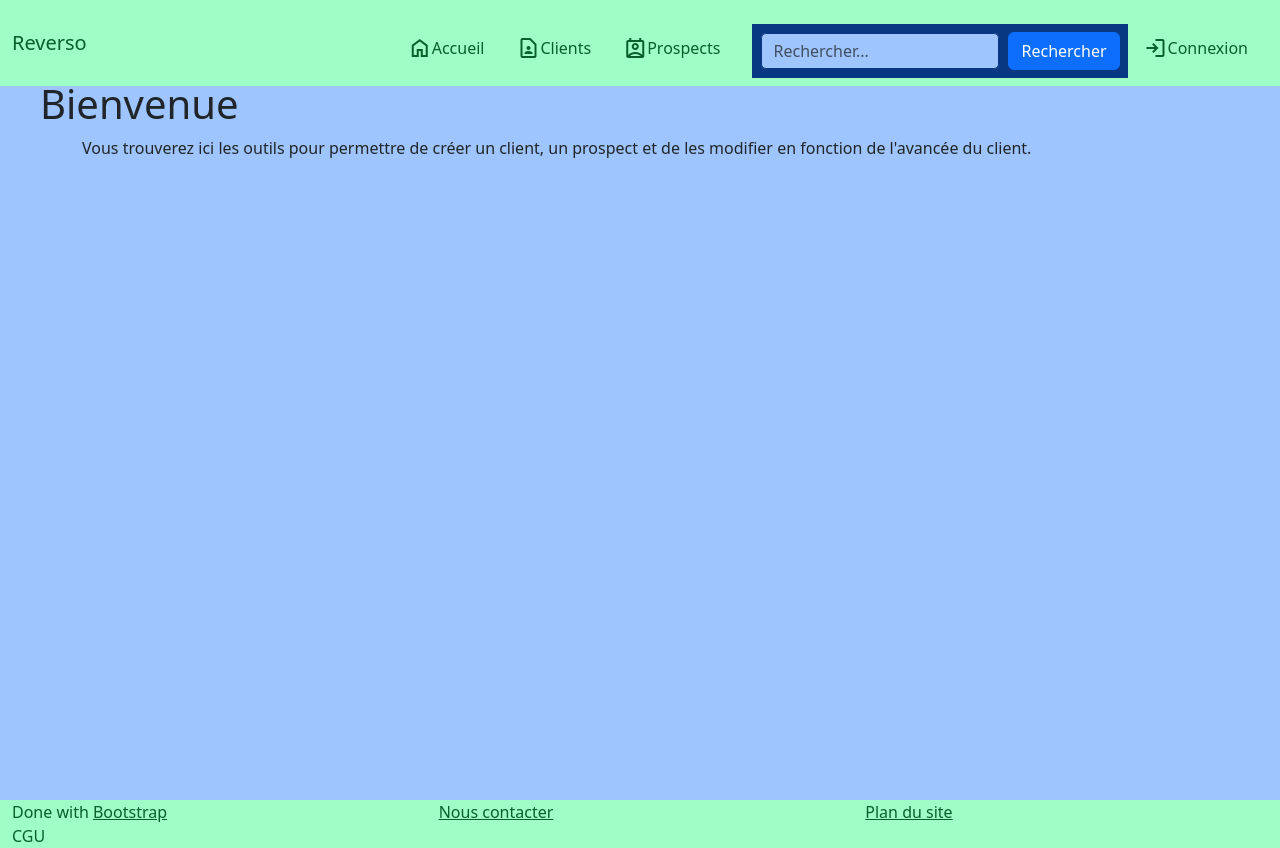
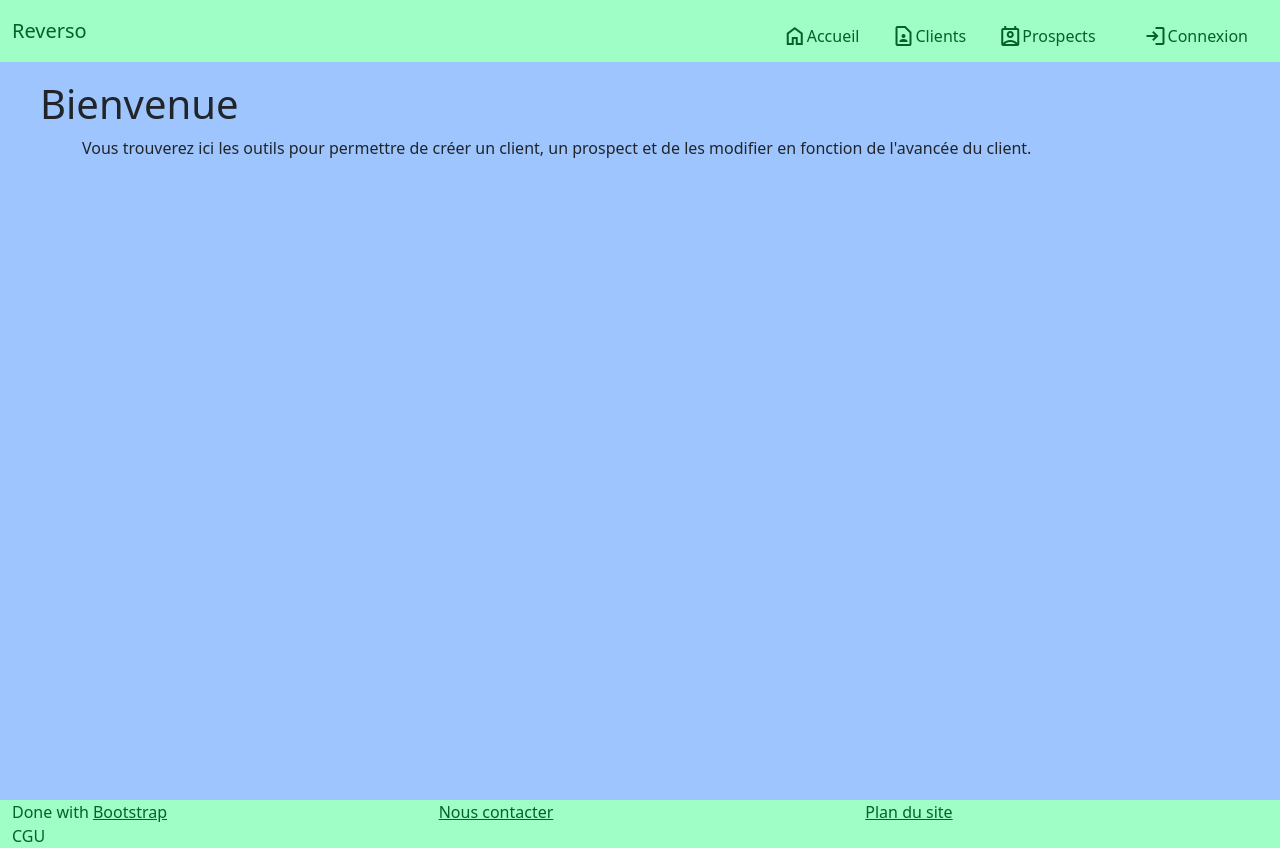
Before and after one commit to Fhurai/AFPA_CDA_Front, a React (Create React App) app: page / in a window 1280 px wide. Built offline with nearby package versions, Linux system fonts and the light colour scheme.

Commit message:
Enlevé la barre de recherche dans la barre de navigation + ajout valeur par défaut pour les inputs de type checkbox

```diff
--- a/src/components/header/navbar/menu.tsx
+++ b/src/components/header/navbar/menu.tsx
@@ -34,17 +34,6 @@ export default class Menu extends React.Component {
               </a>
             </li>
           </ul>
-          <form className="d-flex mt-3" role="search">
-            <input
-              aria-label="Search"
-              className="form-control me-2"
-              type="search"
-              placeholder="Rechercher..."
-            />
-            <button type="submit" className="btn btn-primary">
-              Rechercher
-            </button>
-          </form>
           <hr/>
           <ul className="navbar-nav justify-content-end flex-grow-1 pe-3">
             <li className="nav-item" aria-label="Page de connexion">
--- a/src/components/main/input.tsx
+++ b/src/components/main/input.tsx
@@ -53,7 +53,7 @@ export default class Input extends React.Component<InputProps> {
                  <input type={"checkbox"}
                         className={"form-control"}
                         id={`${name}Input`}
-                             disabled={disabled}/>
+                             disabled={disabled} defaultChecked={value === "Oui"}/>
                  <label htmlFor={`${name}Input`}></label>
         </div>);
         break;
```
